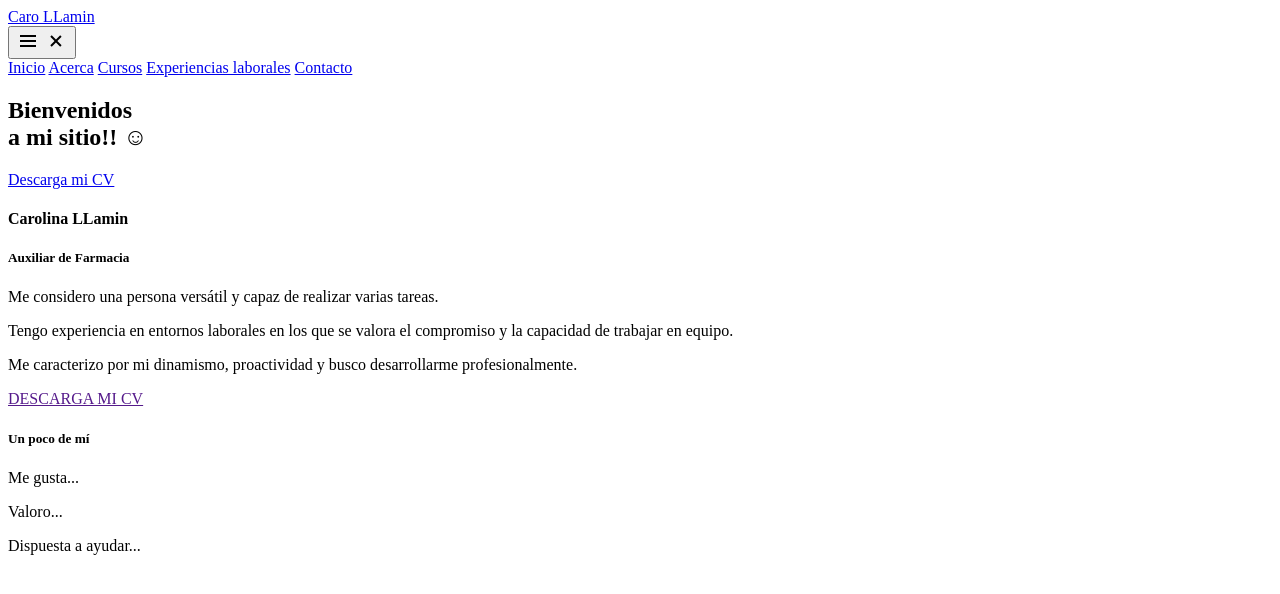
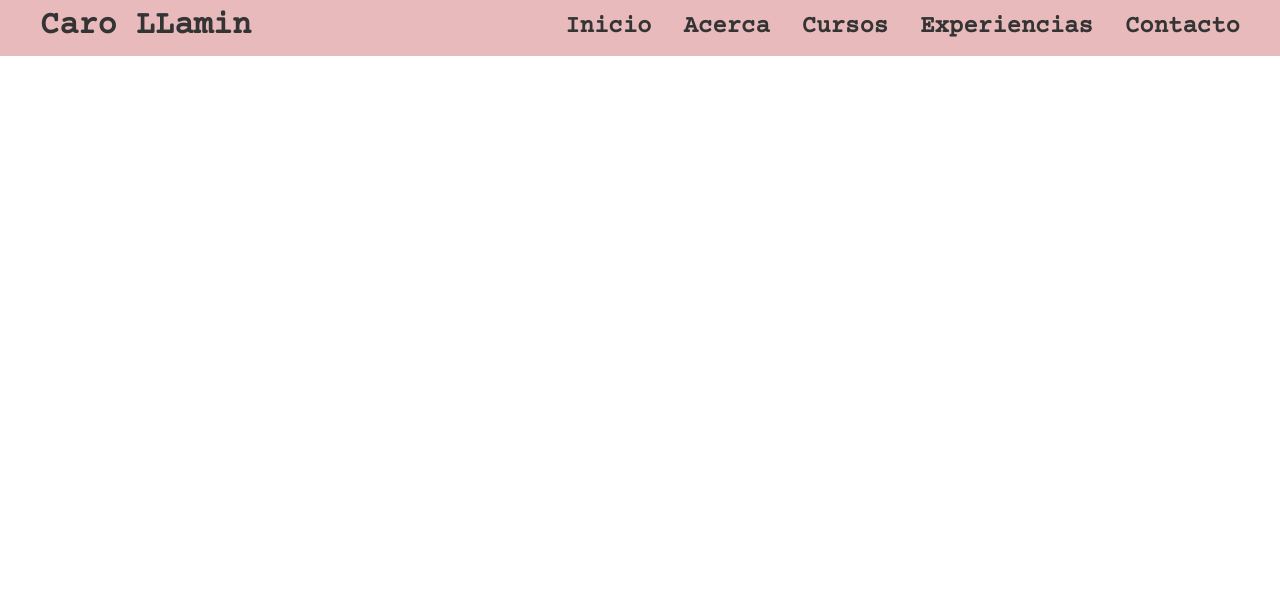
Before and after one commit to DanielaCalisaya/portfolio-carolinaLlamin, a plain HTML site: page index.html in a window 1280 px wide. Drawn offline with nearby package versions, Linux system fonts and the light colour scheme.

Commit message:
added header responsive

```diff
--- a/index.html
+++ b/index.html
@@ -5,6 +5,10 @@
     <meta http-equiv="X-UA-Compatible" content="IE=edge">
     <meta name="viewport" content="width=device-width, initial-scale=1.0">
     <title>Carolina LLamin</title>
+    <link rel="stylesheet" href="styles.css">
+    <link rel="preconnect" href="https://fonts.googleapis.com">
+    <link rel="preconnect" href="https://fonts.gstatic.com" crossorigin>
+    <link href="https://fonts.googleapis.com/css2?family=Courier+Prime:wght@400&display=swap" rel="stylesheet">
 </head>
 <body>
 
@@ -25,13 +29,13 @@
                 <a href="#inicio">Inicio</a>
                 <a href="#acerca">Acerca</a>
                 <a href="#curso">Cursos</a>
-                <a href="#experienciasLaborales">Experiencias laborales</a>
+                <a href="#experiencia">Experiencias</a>
                 <a href="#contacto">Contacto</a>
             </nav>
         </section>
     </header>
 
-    <section id="inicio" class="home">
+    <!-- <section id="inicio" class="home">
         <article class="hero__image" style="--hero-image: url('images/pharmacy.png'); --hero-attachment: fixed;">
             <aside class="hero__image--opacity" style="--hero-opacity-color:var(--black-alpha-color)">
                 <div class="hero__image--content">
@@ -62,7 +66,7 @@
         </article>
 
         <article>
-            <!-- <img class="grey-scale" src="images/carolinaLLamin.jpg" alt="Carolina LLamin"> -->
+            <img class="grey-scale" src="images/carolinaLLamin.jpg" alt="Carolina LLamin">
         </article>
 
         <article class="text-center text-lg-left">
@@ -76,8 +80,8 @@
             <p>Dispuesta a ayudar...
             </p>
         </article>
-    </section>
+    </section> -->
 
-
+    <script src="javascript.js"></script>
 </body>
 </html>
--- a/javascript.js
+++ b/javascript.js
@@ -0,0 +1,20 @@
+((d) => {
+    const $btnMenu = d.querySelector(".header__container__menu__btn"),
+    $menu = d.querySelector(".header__container__menu")
+
+    $btnMenu.addEventListener("click", e => {
+        $btnMenu.firstElementChild.classList.toggle("none")
+        $btnMenu.lastElementChild.classList.toggle("none")
+        $menu.classList.toggle("is-active");
+    })
+
+    d.addEventListener("click", (e) => {
+
+        if(!e.target.matches(".header__container__menu a")) return false;
+
+        $btnMenu.firstElementChild.classList.remove("none")
+        $btnMenu.lastElementChild.classList.add("none")
+        $menu.classList.remove("is-active");
+    });
+
+})(document);
--- a/styles.css
+++ b/styles.css
@@ -0,0 +1,133 @@
+/* ----------Custom Properties---------- */
+:root {
+    --firts-color: #343434;
+    --second-color: #E9BABC;
+    --black-color: #000;
+    --link-color: #1259c3;
+    --font: 'Courier Prime';
+    --header-height: 4rem;
+    --max-width: 1200px;
+}
+html {
+    box-sizing: border-box;
+    font-family: var(--font);
+    font-size: 16px;
+    scroll-behavior: smooth;
+}
+*,
+*::after,
+*::before {
+    box-sizing: inherit;
+}
+body {
+    margin: 0;
+    overflow-x: hidden;
+    color: var(--firts-color);
+}
+a {
+    color: var(--link-color);
+    font-weight: 700;
+    transition: all 0.5s ease-out;
+}
+a:hover {
+    opacity: 0.75;
+}
+/* ----------Utilities---------- */
+.none {
+    display: none;
+}
+/* ----------Header---------- */
+.header {
+    position: fixed;
+    left: 0;
+    bottom: 0;
+    z-index: 999;
+    width: 100%;
+    height: var(--header-height);
+    padding: 1rem;
+    background-color: var(--second-color);
+}
+.header > .header__container {
+    display: flex;
+    justify-content: space-between;
+    align-items: center;
+}
+.header__container {
+    margin-left: auto;
+    margin-right: auto;
+    max-width: var(--max-width);
+}
+.header__container__logo a {
+    color: var(--first-color);
+    font-family: var(--font-logo);
+    font-weight: bold;
+    font-size: 2rem;
+    text-decoration: none;
+}
+.header__container__menu__btn {
+    outline: thin var(--firts-color); /* solid */
+    border: 0;
+    background-color: var(--second-color);
+    cursor: pointer;
+}
+.header__container__menu__btn svg {
+    fill: var(--first-color);
+}
+.header__container__menu {
+    background-color: var(--second-color);
+    position: fixed;
+    left: 0;
+    bottom: var(--header-height);
+    width: 100%;
+    display: flex;
+    flex-direction: column;
+    pointer-events: none;
+    opacity: 0;
+    transition: opacity 0.5 ease;
+}
+.header__container__menu.is-active {
+    opacity: 1;
+    pointer-events: auto;
+}
+.header__container__menu a {
+    padding: 1rem;
+    font-size: 1.5rem;
+    font-weight: bold;
+    text-align: center;
+    text-decoration: none;
+    color: var(--firts-color);
+}
+.header__container__menu a:hover {
+    background-color: var(--firts-color);
+    color: var(--second-color);
+}
+@media screen and (min-width: 1024px) {
+    .header {
+        position: sticky;
+        top: 0;
+        padding: 0.5rem;
+        height: calc(var(--header-height) - 0.5rem);
+    }
+    .header__container__menu__btn {
+        display: none;
+    }
+    .header__container__menu {
+        background-color: var(--second-color);
+        position: static;
+        width: auto;
+        flex-direction: row;
+        opacity: 1;
+        pointer-events: auto;
+    }
+    .header__container__menu a {
+        padding: 0 1rem;
+    }
+    .header__container__menu a:last-child {
+        padding-right: 0;
+      }
+    .header__container__menu a:hover {
+        background-color: transparent;
+        color: var(--firts-color);
+        opacity: 0.75;
+    }
+}
```
